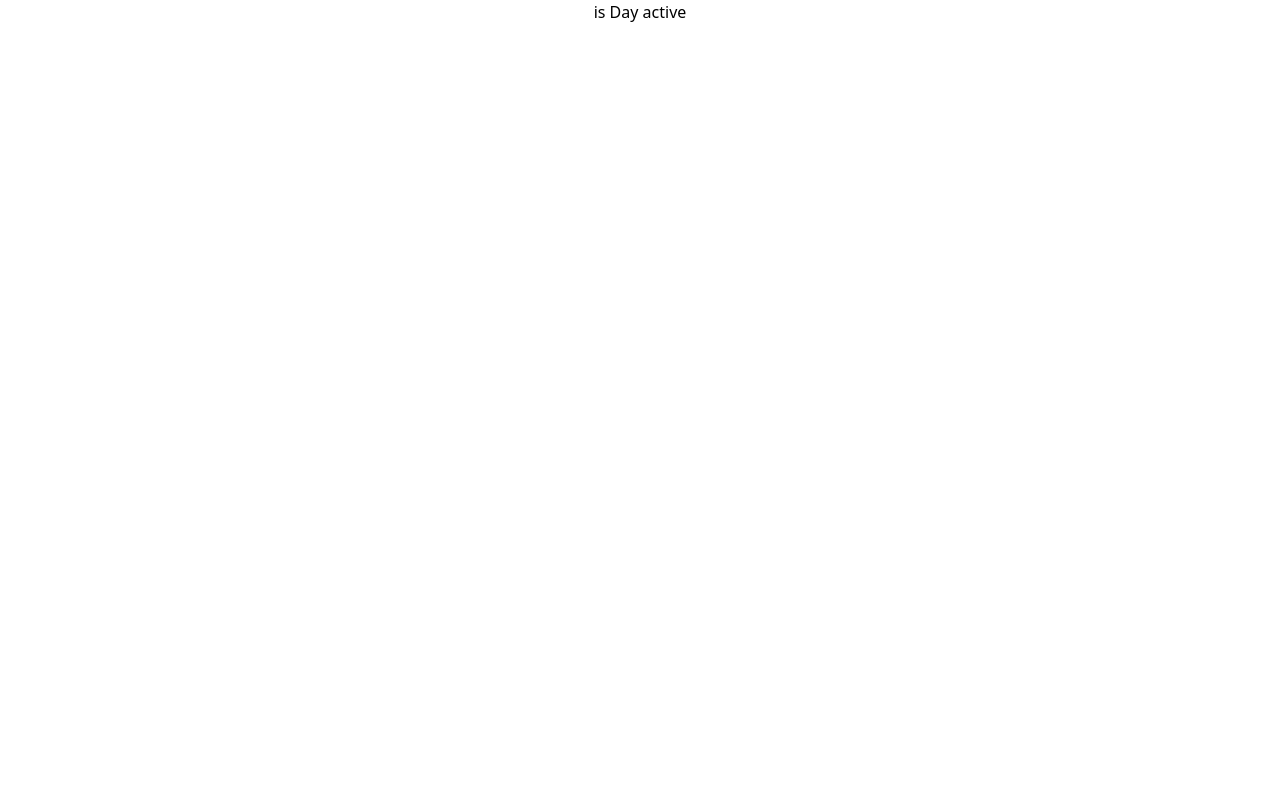
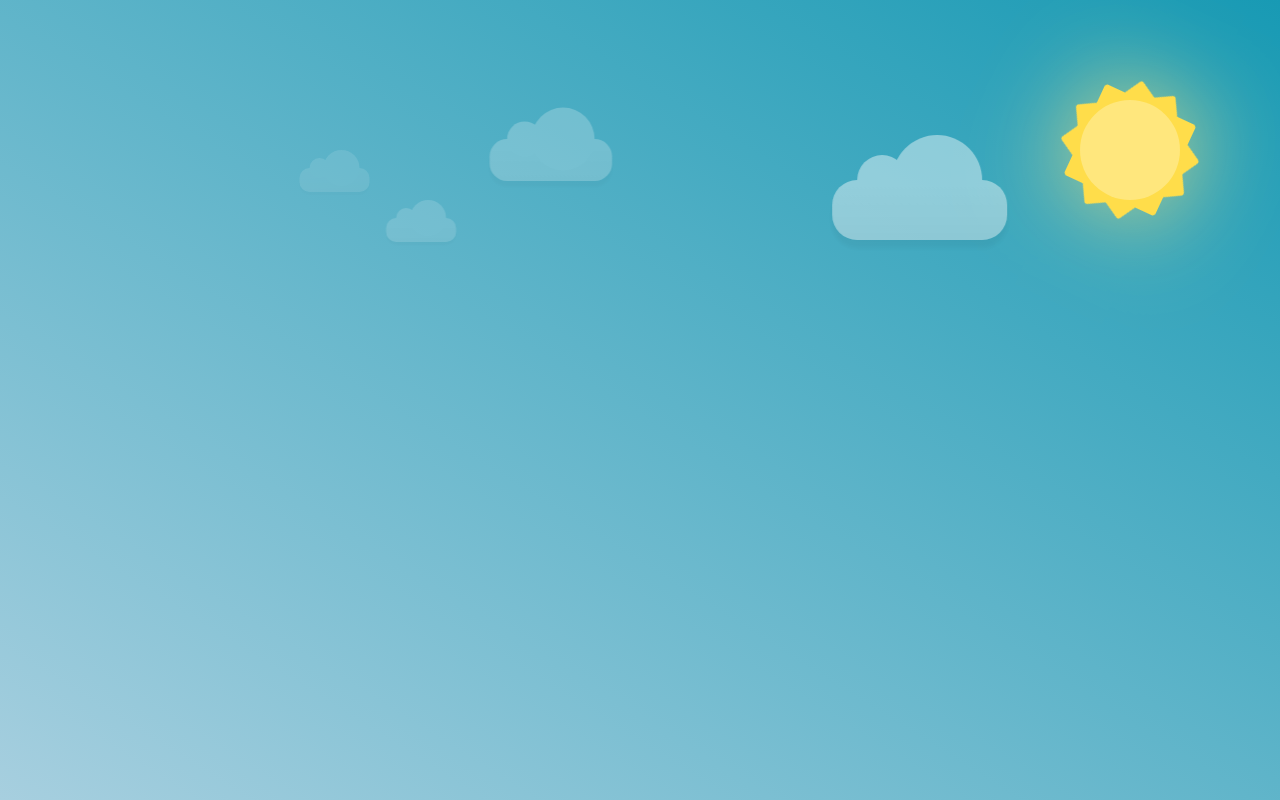
Before and after one commit to TahereGmi/TahereGmi.github.io, a Next.js app: page / in a window 1280 px wide. Built offline with nearby package versions, Linux system fonts and the light colour scheme.

Commit message:
Add day theme

```diff
--- /dev/null
+++ b/components/Day/day.module.scss
@@ -0,0 +1,202 @@
+.canvas {
+    width: 100vw;
+    height: 100vh;
+    position: relative;
+    overflow: hidden;
+    background: #a7cfdf;
+    background: -webkit-linear-gradient(bottom left, #b7eaff 0%, #94dfff 100%);
+    background: -moz-linear-gradient(bottom left, #b7eaff 0%, #94dfff 100%);
+    background: -o-linear-gradient(bottom left, #b7eaff 0%, #94dfff 100%);
+    background: linear-gradient(to top right, #a7cfdf 0%, #189AB4 100%);
+ }
+
+ /* MIXINS */
+
+ @mixin rotate($deg){
+   -ms-transform: rotate($deg);
+   -webkit-transform: rotate($deg);
+   transform: rotate($deg);
+ }
+
+ @mixin animate($name, $seconds, $direction, $length){
+   -webkit-animation: $name $seconds $direction $length;
+   -moz-animation: $name $seconds $direction $length;
+   animation: $name $seconds $direction $length;
+ }
+
+ @mixin scale($unit) {
+   -webkit-transform: scale($unit);
+    -moz-transform: scale($unit);
+    transform: scale($unit);
+ }
+
+ /* SUN */
+
+ .sun {
+    height: 100px;
+    width: 100px;
+    position: absolute;
+    top: 100px;
+    right: 100px;
+ }
+
+ .circle {
+    height: 100px;
+    width: 100px;
+    z-index: 1;
+    background: #ffe77d;
+    position: absolute;
+    border-radius: 50%;
+ }
+
+ .sunrays {
+    @include animate(spin, 25s, linear, infinite);
+    box-shadow: 0px 0px 100px lighten(#FFDD4A , 10%);
+    width: 100px;
+    height: 100px;
+   .sunray {
+     background: #FFDD4A;
+     width: 100px;
+     height: 100px;
+     border-radius: 3px;
+     position: absolute;
+     &:first-child {
+       @include rotate(30deg);
+     }
+     &:nth-child(2) {
+       @include rotate(60deg);
+     }
+   }
+ }
+
+ /* Clouds */
+
+.cloudsWrap {
+    padding-top: 50px;
+    position: fixed;
+    right: 80px;
+    top: 0;
+    z-index: 10;
+}
+
+ .cloud {
+   position: absolute;
+   right: 45%;
+   z-index: 10;
+ }
+
+ .cloud1 {
+   @include animate(floatLeft, 10s, linear, infinite);
+   opacity: 0;
+   top: 150px;
+    .cotton {
+       @include scale(0.4);
+   }
+ }
+
+ .cloud2 {
+   @include animate(floatLeft, 12s, linear, infinite);
+   opacity: 0;
+   top: 130px;
+   animation-delay: 1s;
+   .cotton {
+       @include scale(0.7);
+   }
+ }
+
+ .cloud3 {
+   @include animate(floatLeft, 7s, linear, infinite);
+   top: 200px;
+   opacity: 0;
+   animation-delay: 3s;
+   .cotton {
+       @include scale(0.4);
+   }
+ }
+
+ .cloud4 {
+   @include animate(floatLeft, 14s, linear, infinite);
+   top: 180px;
+   opacity: 0;
+   animation-delay: 5s;
+ }
+
+ .cotton {
+     background: #fff;
+     background: -moz-linear-gradient(top,  #fff 5%, #f1f1f1 100%);
+     background: -webkit-gradient(linear, left top, left bottom, color-stop(5%,#fff), color-stop(100%,#f1f1f1));
+     background: -webkit-linear-gradient(top,  #fff 5%,#f1f1f1 100%);
+     background: -o-linear-gradient(top,  #fff 5%,#f1f1f1 100%);
+     background: -ms-linear-gradient(top,  #fff 5%,#f1f1f1 100%);
+     background: linear-gradient(top,  #fff 5%,#f1f1f1 100%);
+     filter: progid:DXImageTransform.Microsoft.gradient( startColorstr='#fff', endColorstr='#f1f1f1',GradientType=0 );
+
+     -webkit-border-radius: 25px;
+     -moz-border-radius: 25px;
+     border-radius: 25px;
+
+     -webkit-box-shadow: 0 8px 5px rgba(0, 0, 0, 0.1);
+     -moz-box-shadow: 0 8px 5px rgba(0, 0, 0, 0.1);
+     box-shadow: 0 8px 5px rgba(0, 0, 0, 0.1);
+
+     height: 60px;
+     position: relative;
+     width: 175px;
+ }
+
+
+ .cotton:after, .cotton:before {
+   background: #fff;
+     content: '';
+     position: absolute;
+     z-indeX: -1;
+ }
+
+ .cotton:after {
+     -webkit-border-radius: 50px;
+     -moz-border-radius: 50px;
+     border-radius: 50px;
+     height: 50px;
+     left: 25px;
+     top: -25px;
+     width: 50px;
+ }
+
+ .cotton:before {
+     -webkit-border-radius: 100px;
+     -moz-border-radius: 100px;
+     border-radius: 100px;
+     width: 90px;
+     height: 90px;
+     right: 25px;
+     top: -45px;
+ }
+
+ /* KEYFRAMES */
+
+ @keyframes spin {
+   0% {-webkit-transform: rotate(0deg); }
+   100% { -webkit-transform: rotate(360deg); }
+ }
+
+ @-moz-keyframes spin {
+   0% {-moz-transform: rotate(0deg); }
+   100% { -moz-transform: rotate(360deg); }
+ }
+
+ @keyframes floatLeft {
+   0% {
+     opacity: 0;
+     transform: translateX(0);
+   } 10% {
+     opacity: .5;
+     transform: translateX(-10vh);
+   } 90% {
+     transform: translateX(-110vh);
+   } 99% {
+     opacity: 0;
+     transform: translateX(-120vh);
+   } 100% {
+     transform: translateX(-120vh);
+   }
+ }
--- a/components/Day/index.tsx
+++ b/components/Day/index.tsx
@@ -1,9 +1,36 @@
+import styles from './day.module.scss'
+
 export default function Day() {
     return (
       <main
         className={`flex min-h-screen flex-col items-center justify-between`}
       >
-          is Day active
+        <div className={styles.canvas}>
+            <div className={styles.sun}>
+                <div className={styles.circle}></div>
+                <div className={styles.sunrays}>
+                <span className={styles.sunray}>
+                    <span className={styles.sunray}>
+                    <span className={styles.sunray}></span>
+                    </span>
+                </span>
+                </div>
+            </div>
+            <div className={styles.cloudsWrap}>
+                <div className={`${styles.cloud} ${styles.cloud1}`}>
+                <div className={styles.cotton}></div>
+                </div>
+                <div className={`${styles.cloud} ${styles.cloud2}`}>
+                <div className={styles.cotton}></div>
+                </div>
+                <div className={`${styles.cloud} ${styles.cloud3}`}>
+                <div className={styles.cotton}></div>
+                </div>
+                <div className={`${styles.cloud} ${styles.cloud4}`}>
+                <div className={styles.cotton}></div>
+                </div>
+            </div>
+        </div>
       </main>
     )
   }
--- a/components/Night/night.module.scss
+++ b/components/Night/night.module.scss
@@ -137,8 +137,8 @@
     left: 40vw;
     border-radius: 100%;
     opacity: 1;
-    animation: shoot 8s linear infinite;
-    -webkit-animation: shoot 8s linear infinite;
+    animation: shoot 4s linear infinite;
+    -webkit-animation: shoot 4s linear infinite;
 }
 
 /* CLOUDS */
--- a/pages/index.tsx
+++ b/pages/index.tsx
@@ -2,7 +2,7 @@ import Night from '@/components/Night'
 import Day from '@/components/Day'
 import { Inter } from 'next/font/google'
 
-const inter = Inter({ subsets: ['latin'] })
+// const inter = Inter({ subsets: ['latin'] })
 
 const getTimeZoneByDay = () => {
   const date = new Date();
```
